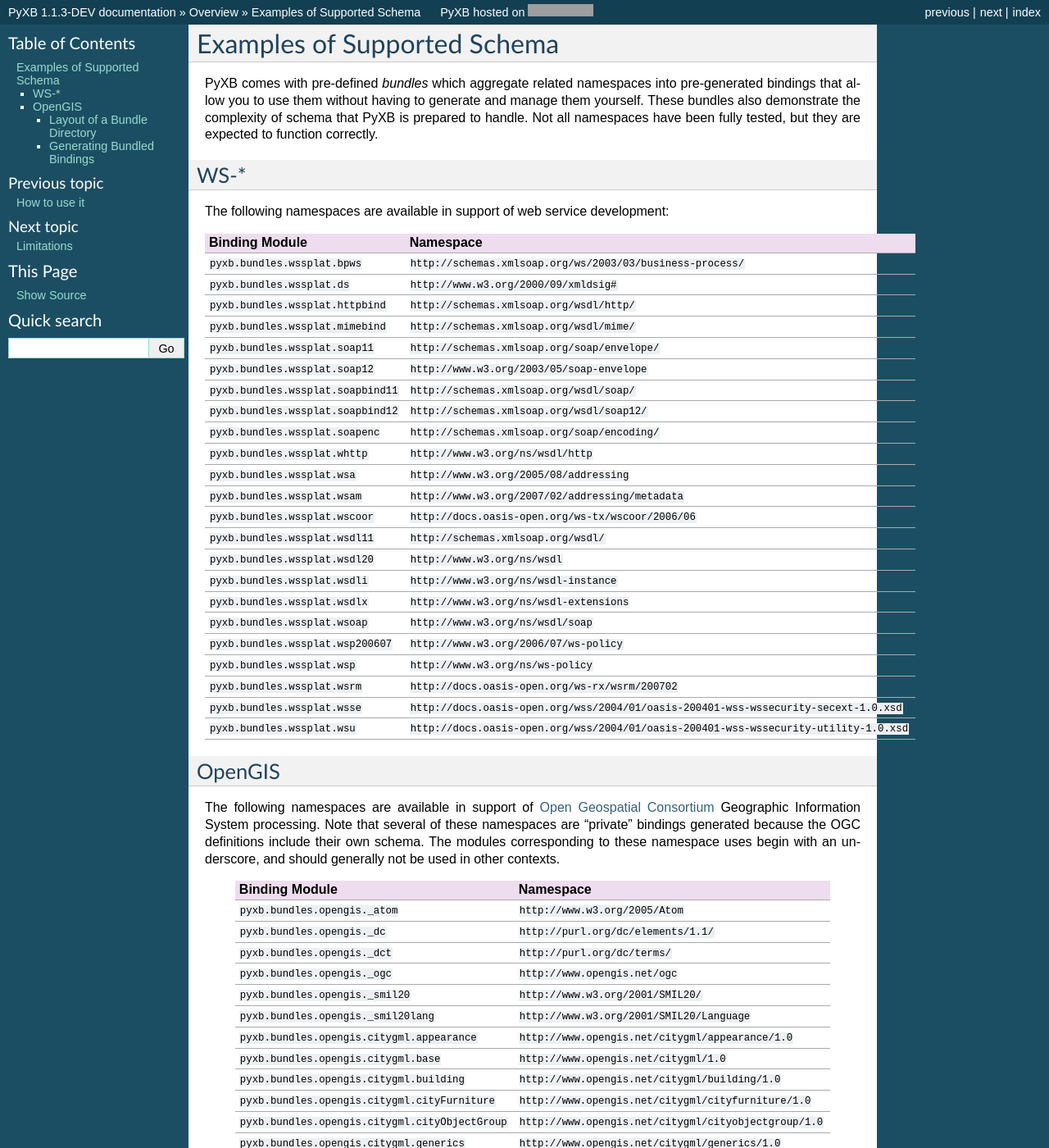
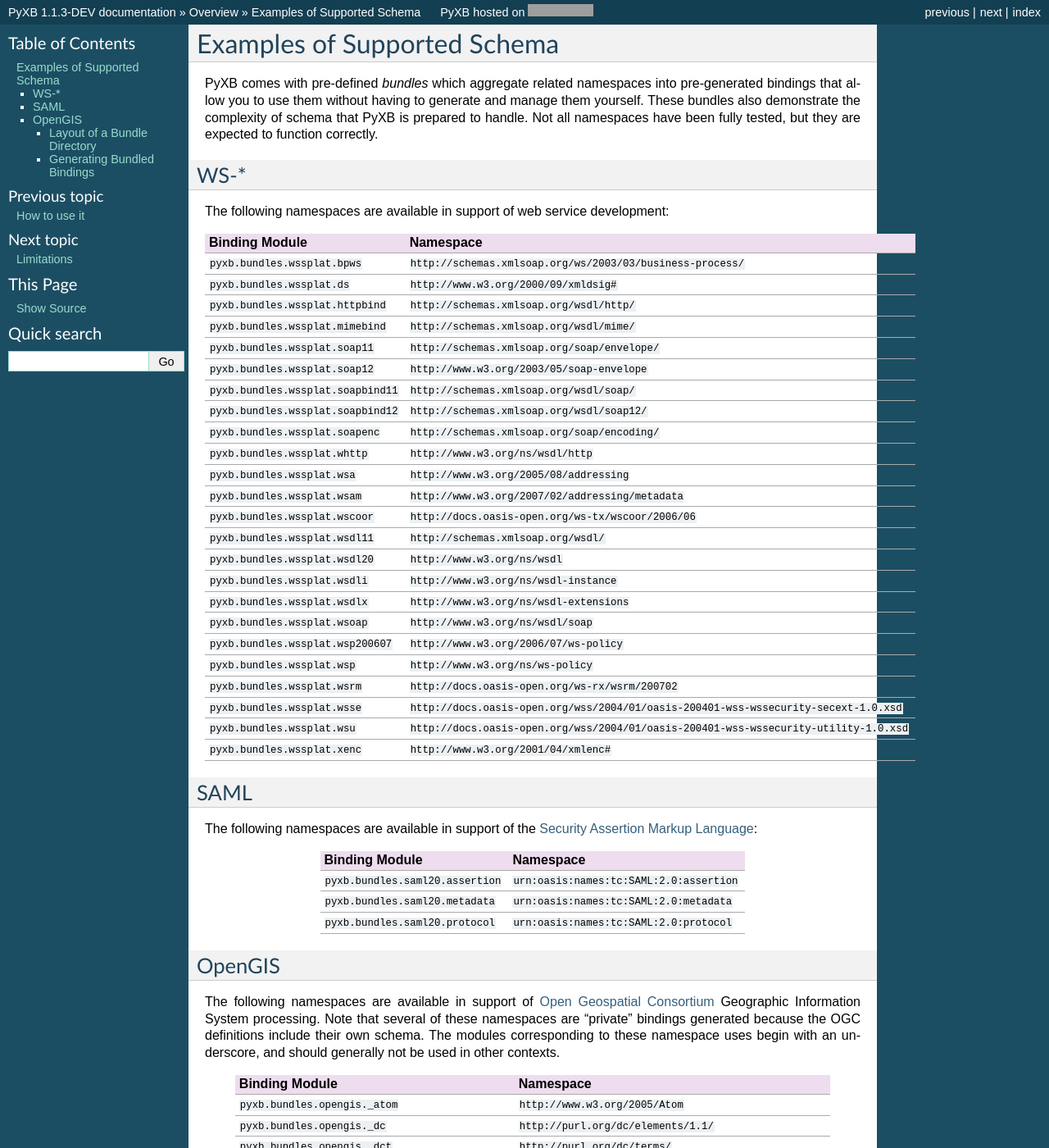
Before and after one commit to pabigot/pyxb, a Sphinx documentation site: the page built from doc/bundles.txt, in a window 1280 px wide and 1400 px high. Shown: the whole window at 82% size. Built offline with Sphinx 7.4.7, drawn with Linux system fonts in a browser that asks for light colours; grey boxes are pictures that could not be loaded.

Commit message:
Update bundle contents

```diff
--- a/doc/bundles.txt
+++ b/doc/bundles.txt
@@ -15,11 +15,12 @@
 The following namespaces are available in support of web service
 development:
 
-.. PYXB_ARCHIVE_PATH=/home/pab/pyxb/dev/pyxb/bundles/wssplat// pyxbdump \
-   | grep wssplat \
-   | tr '\011' ' ' \
-   | sed -e 's@^\([^ ]*\) \([^ ]*\).*$@``\2`` ``\1``@g' \
-   | tr ' ' '\011' \
+.. PYXB_ARCHIVE_PATH=${PYXB_ROOT}/pyxb/bundles/wssplat// ${PYXB_ROOT}/scripts/pyxbdump \
+   | awk '$2~/pyxb.bundles.wssplat/ { print $2, $1; }' \
+   | sed \
+      -e 's@^@``@' \
+      -e 's@ @``\t``@' \
+      -e 's@$@``@' \
    | expand -40 \
    | sort \
    > /tmp/x
@@ -50,6 +51,33 @@
 ``pyxb.bundles.wssplat.wsrm``           ``http://docs.oasis-open.org/ws-rx/wsrm/200702``
 ``pyxb.bundles.wssplat.wsse``           ``http://docs.oasis-open.org/wss/2004/01/oasis-200401-wss-wssecurity-secext-1.0.xsd``
 ``pyxb.bundles.wssplat.wsu``            ``http://docs.oasis-open.org/wss/2004/01/oasis-200401-wss-wssecurity-utility-1.0.xsd``
+``pyxb.bundles.wssplat.xenc``           ``http://www.w3.org/2001/04/xmlenc#``
+=====================================   ==========================================================
+
+.. _bundle_saml2:
+
+SAML
+----
+
+The following namespaces are available in support of the `Security Assertion
+Markup Language <http://saml.xml.org/about-saml>`_:
+
+.. PYXB_ARCHIVE_PATH=${PYXB_ROOT}/pyxb/bundles/saml20// ${PYXB_ROOT}/scripts/pyxbdump \
+   | awk '$2~/pyxb.bundles.saml20/ { print $2, $1; }' \
+   | sed \
+      -e 's@^@``@' \
+      -e 's@ @``\t``@' \
+      -e 's@$@``@' \
+   | expand -40 \
+   | sort \
+   > /tmp/x
+
+=====================================   ==========================================================
+Binding Module                          Namespace
+=====================================   ==========================================================
+``pyxb.bundles.saml20.assertion``       ``urn:oasis:names:tc:SAML:2.0:assertion``
+``pyxb.bundles.saml20.metadata``        ``urn:oasis:names:tc:SAML:2.0:metadata``
+``pyxb.bundles.saml20.protocol``        ``urn:oasis:names:tc:SAML:2.0:protocol``
 =====================================   ==========================================================
 
 .. _bundle_opengis:
@@ -64,11 +92,12 @@
 schema.  The modules corresponding to these namespace uses begin with an
 underscore, and should generally not be used in other contexts.
 
-.. PYXB_ARCHIVE_PATH=/home/pab/pyxb/dev/pyxb/bundles/opengis// pyxbdump \
-   | grep opengis \
-   | tr '\011' ' ' \
-   | sed -e 's@^\([^ ]*\) \([^ ]*\).*$@``\2`` ``\1``@g' \
-   | tr ' ' '\011' \
+.. PYXB_ARCHIVE_PATH=${PYXB_ROOT}/pyxb/bundles/opengis// ${PYXB_ROOT}/scripts/pyxbdump \
+   | awk '$2~/pyxb.bundles.opengis/ { print $2, $1; }' \
+   | sed \
+      -e 's@^@``@' \
+      -e 's@ @``\t``@' \
+      -e 's@$@``@' \
    | expand -50 \
    | sort \
    > /tmp/x
```
